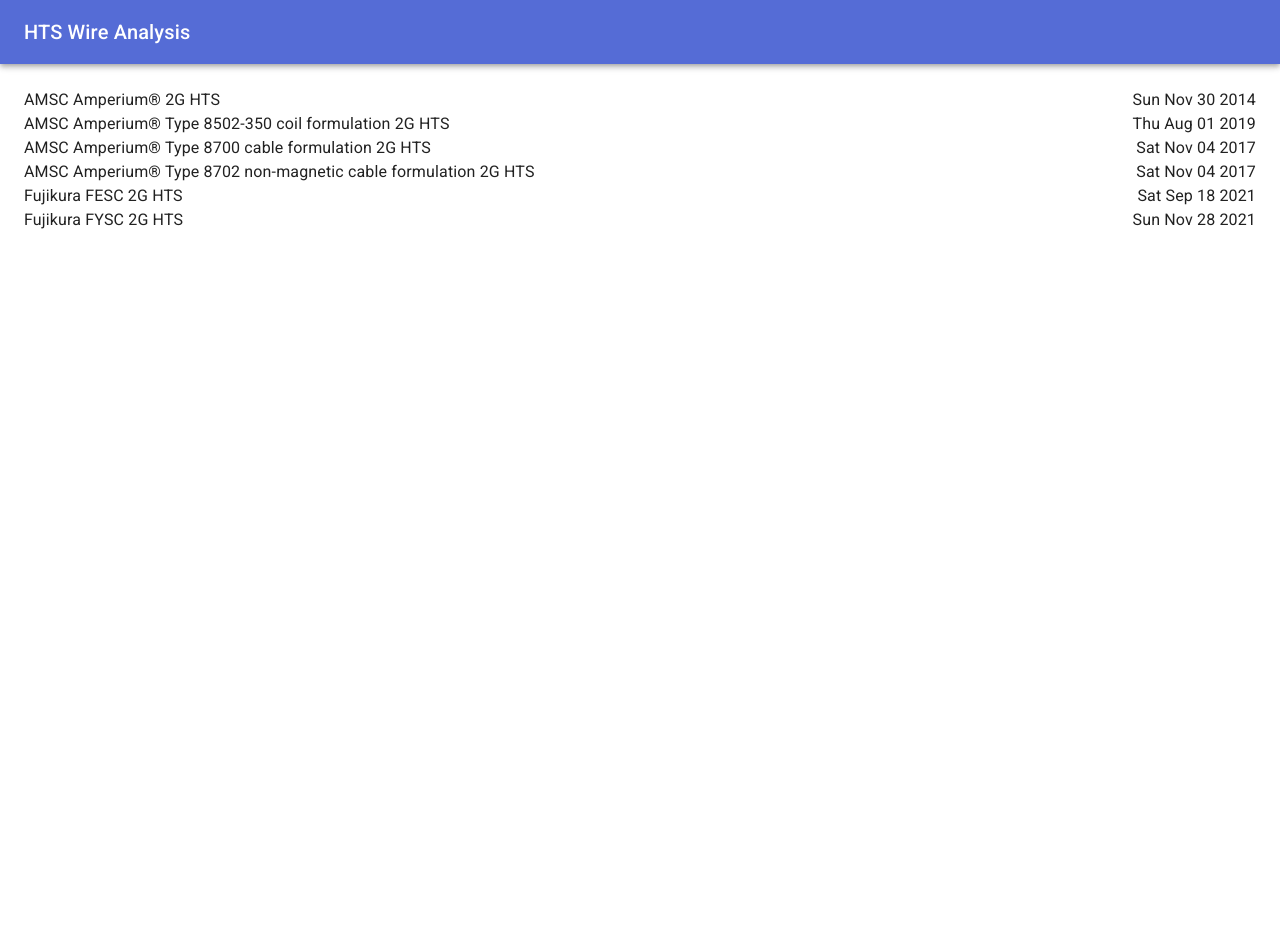
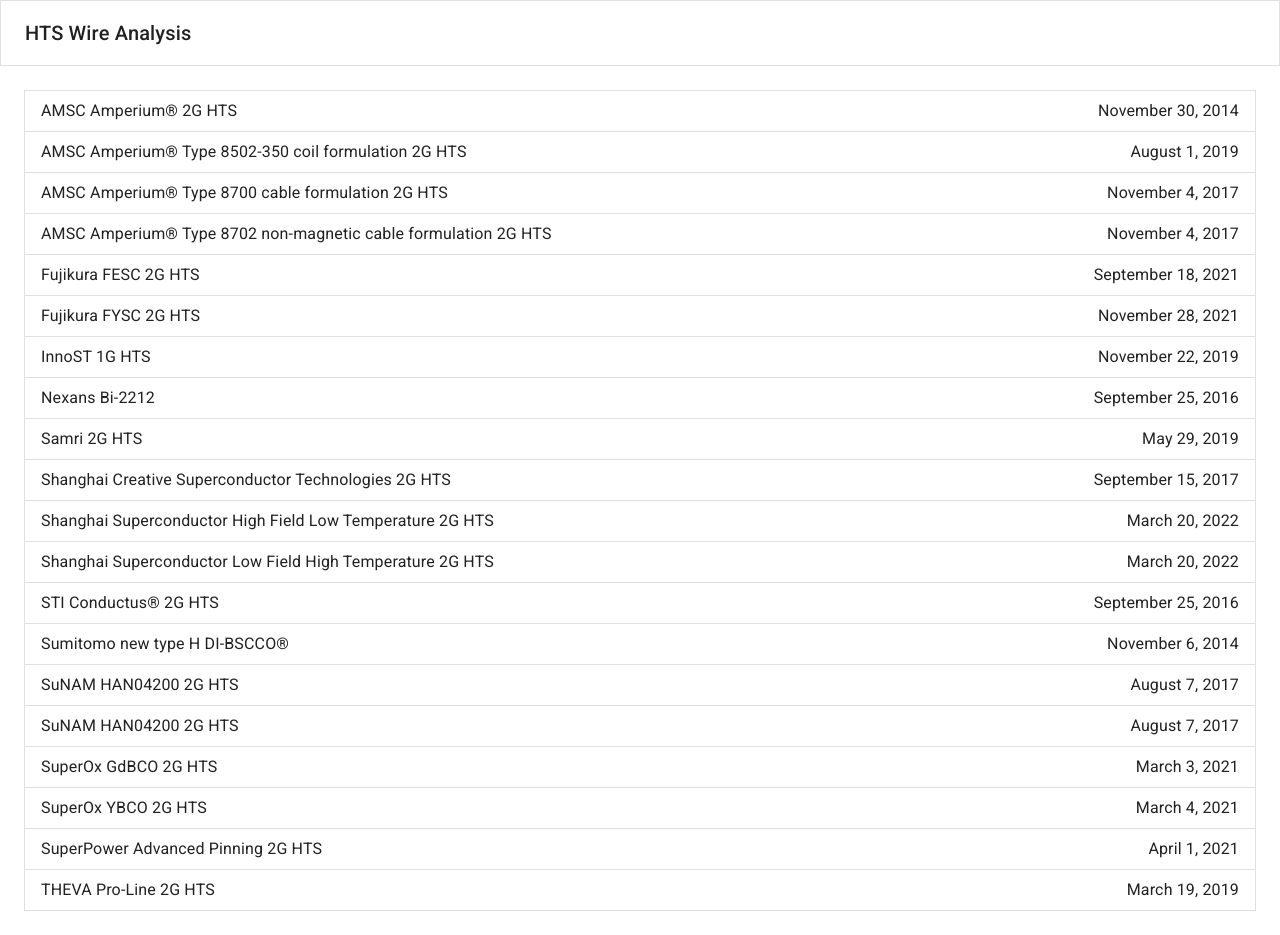
Before and after one commit to nwetzel22/hts-wire-analysis, a React (Create React App) app: page / in a window 1280 px wide. Before the commit the page ends 800 px from the top, so only its background shows below. Built offline with nearby package versions, Linux system fonts and the light colour scheme.

Commit message:
- Implement wire frame wire list - Add more dummy data - Make app bar wire frame

```diff
--- a/src/components/AppHeader.tsx
+++ b/src/components/AppHeader.tsx
@@ -7,9 +7,9 @@
 const AppHeader = () => {
   return (
     <Box sx={{ flexGrow: 1 }}>
-      <AppBar position="static">
+      <AppBar position='static' color='transparent' variant='outlined'>
         <Toolbar>
-          <Typography variant="h6" component="div" sx={{ flexGrow: 1 }}>
+          <Typography variant='h6' component='div' sx={{ flexGrow: 1 }}>
             HTS Wire Analysis
           </Typography>
         </Toolbar>
--- a/src/components/WireList.tsx
+++ b/src/components/WireList.tsx
@@ -1,5 +1,6 @@
-import WireListItem from "./WireListItem";
+import WireListItem from './WireListItem';
 import styles from './WireList.module.css';
+import { Paper, List, Divider } from '@mui/material';
 
 export interface Wire {
     id: number;
@@ -8,21 +9,42 @@
 }
 
 const DUMMIES: Wire[] = [
-    { title: "AMSC Amperium® 2G HTS", date: new Date(2014, 10, 30), id: 1 },
-    { title: "AMSC Amperium® Type 8502-350 coil formulation 2G HTS", date: new Date(2019, 7, 1), id: 2 },
-    { title: "AMSC Amperium® Type 8700 cable formulation 2G HTS", date: new Date(2017, 10, 4), id: 3 },
-    { title: "AMSC Amperium® Type 8702 non-magnetic cable formulation 2G HTS", date: new Date(2017, 10, 4), id: 4 },
-    { title: "Fujikura FESC 2G HTS", date: new Date(2021, 8, 18), id: 5},
-    { title: "Fujikura FYSC 2G HTS", date: new Date(2021, 10, 28), id: 6 }
+    { title: 'AMSC Amperium® 2G HTS', date: new Date(2014, 10, 30), id: 1 },
+    { title: 'AMSC Amperium® Type 8502-350 coil formulation 2G HTS', date: new Date(2019, 7, 1), id: 2 },
+    { title: 'AMSC Amperium® Type 8700 cable formulation 2G HTS', date: new Date(2017, 10, 4), id: 3 },
+    { title: 'AMSC Amperium® Type 8702 non-magnetic cable formulation 2G HTS', date: new Date(2017, 10, 4), id: 4 },
+    { title: 'Fujikura FESC 2G HTS', date: new Date(2021, 8, 18), id: 5 },
+    { title: 'Fujikura FYSC 2G HTS', date: new Date(2021, 10, 28), id: 6 },
+    { title: 'InnoST 1G HTS', date: new Date(2019, 10, 22), id: 7 },
+    { title: 'Nexans Bi-2212', date: new Date(2016, 8, 25), id: 8 },
+    { title: 'Samri 2G HTS', date: new Date(2019, 4, 29), id: 9 },
+    { title: 'Shanghai Creative Superconductor Technologies 2G HTS', date: new Date(2017, 8, 15), id: 10 },
+    { title: 'Shanghai Superconductor High Field Low Temperature 2G HTS', date: new Date(2022, 2, 20), id: 11 },
+    { title: 'Shanghai Superconductor Low Field High Temperature 2G HTS', date: new Date(2022, 2, 20), id: 12 },
+    { title: 'STI Conductus® 2G HTS', date: new Date(2016, 8, 25), id: 13 },
+    { title: 'Sumitomo new type H DI-BSCCO®', date: new Date(2014, 10, 6), id: 14 },
+    { title: 'SuNAM HAN04200 2G HTS', date: new Date(2017, 7, 7), id: 15 },
+    { title: 'SuNAM HAN04200 2G HTS', date: new Date(2017, 7, 7), id: 16 },
+    { title: 'SuperOx GdBCO 2G HTS', date: new Date(2021, 2, 3), id: 17 },
+    { title: 'SuperOx YBCO 2G HTS', date: new Date(2021, 2, 4), id: 18 },
+    { title: 'SuperPower Advanced Pinning 2G HTS', date: new Date(2021, 3, 1), id: 19 },
+    { title: 'THEVA Pro-Line 2G HTS', date: new Date(2019, 2, 19), id: 20 }
 ]
 
 const WireList = () => {
     return (
-        <ul className={styles['wire-list']}>
-            {DUMMIES.map((d) => {
-                return <WireListItem key={d.id} {...d}></WireListItem>
-            })}
-        </ul>
+        <Paper variant='outlined' square>
+            <List sx={{padding: 0}}>
+                {DUMMIES.map((d, index) => {
+                    return (
+                        <>
+                            <WireListItem key={d.id} {...d}></WireListItem>
+                            {index !== DUMMIES.length - 1 && <Divider></Divider>}
+                        </>
+                    );
+                })}
+            </List>
+        </Paper>
     );
 }
 
--- a/src/components/WireListItem.tsx
+++ b/src/components/WireListItem.tsx
@@ -1,12 +1,19 @@
+import { ListItem, ListItemButton } from "@mui/material";
 import { Wire } from "./WireList";
 import styles from './WireListItem.module.css';
 
+const dateFormatter = (d: Date) => {
+    return d.toLocaleDateString('en-US', { year: 'numeric', month: 'long', day: 'numeric'});
+}
+
 const WireListItem = (wire: Wire) => {
     return (
-        <li className={styles['wire-list-item']}>
-            <div>{wire.title}</div>
-            <div>{wire.date.toDateString()}</div>
-        </li>
+        <ListItem sx={{padding: 0}}>
+            <ListItemButton sx={{display: 'flex', justifyContent: 'space-between'}}>
+                <div>{wire.title}</div>
+                <div>{dateFormatter(wire.date)}</div>
+            </ListItemButton>
+        </ListItem>
     );
 }
 
```
